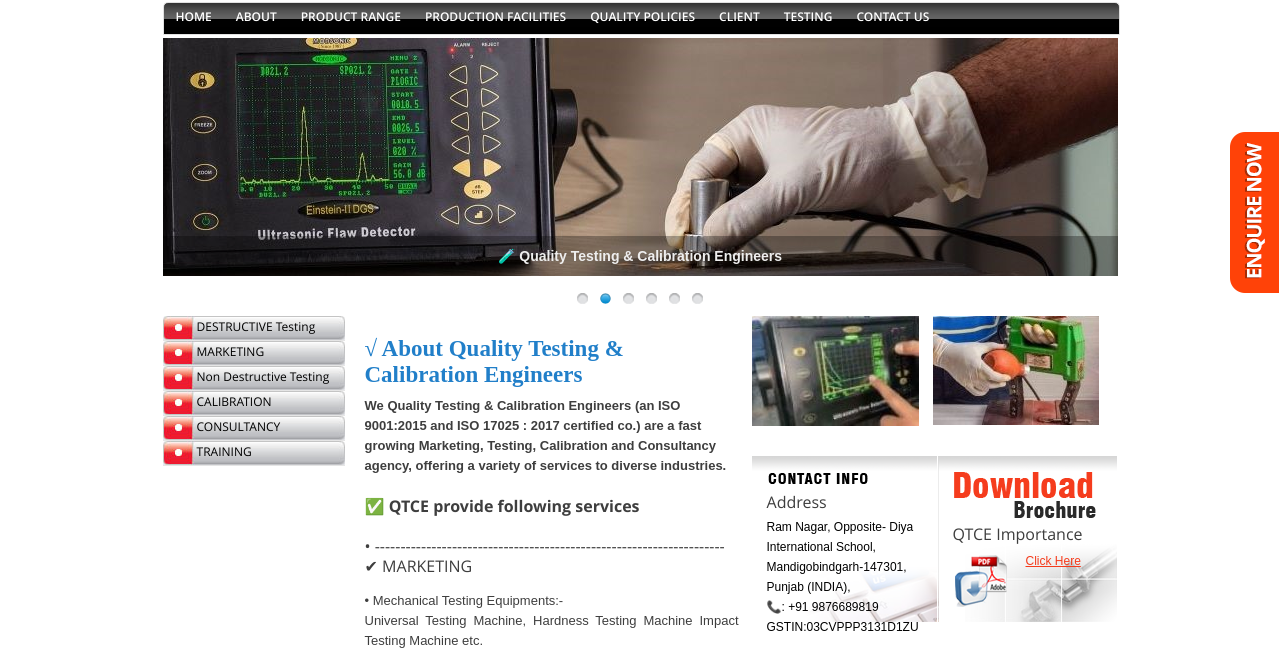
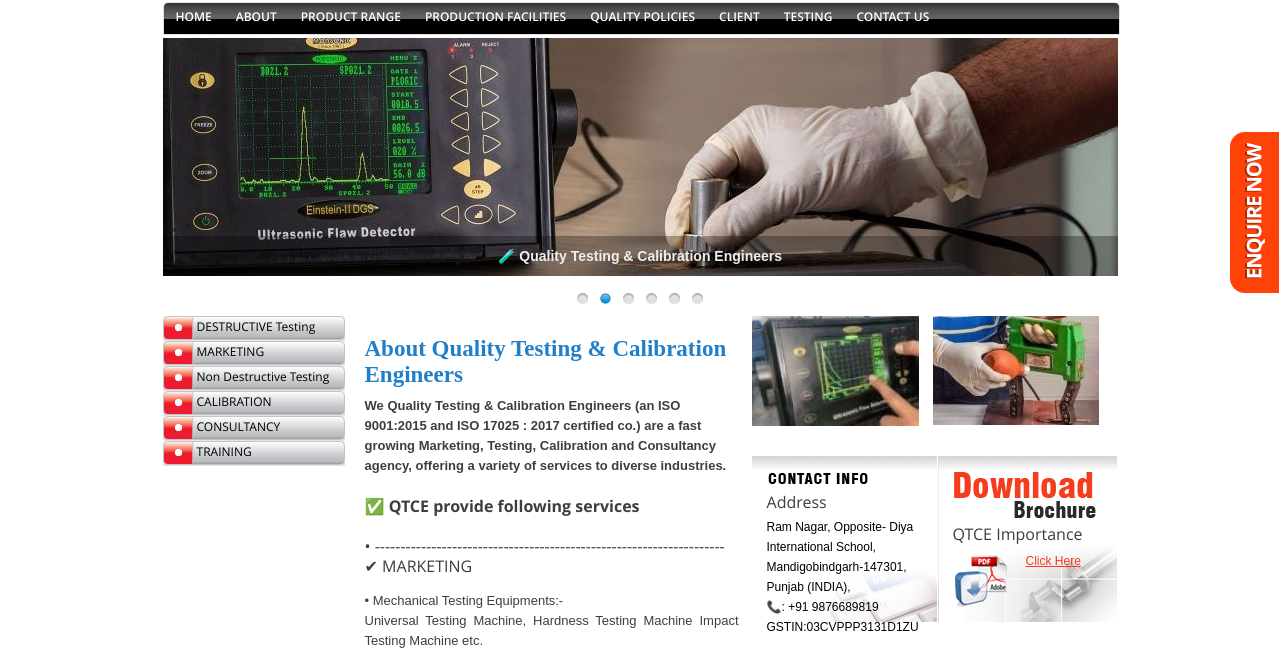
Before and after one commit to JassMahi/QTCE, a plain HTML site: page index.html in a window 1280 px wide. Shown: the part 128-783 px from the top of the page. Drawn offline with Linux system fonts and the light colour scheme.

Commit message:
cutt errrow

```diff
--- a/index.html
+++ b/index.html
@@ -453,7 +453,7 @@
 	   <!--Mid Area -->
 	  <div class="mid-area">
 	  <div style=" float:left;"> <br>
-	  <h2>√ About Quality Testing & Calibration Engineers </h2>
+	  <h2>About Quality Testing & Calibration Engineers </h2>
 	  <p class="txt-2"><strong>We Quality Testing & Calibration Engineers (an ISO 9001:2015 and ISO 17025 : 2017 certified co.) are a fast growing Marketing, Testing, Calibration and Consultancy agency, offering a variety of services to diverse industries.
 		<br><br> <p></p><strong>✅ QTCE provide following services</strong> </p>
 		</strong> <br></p>
```
